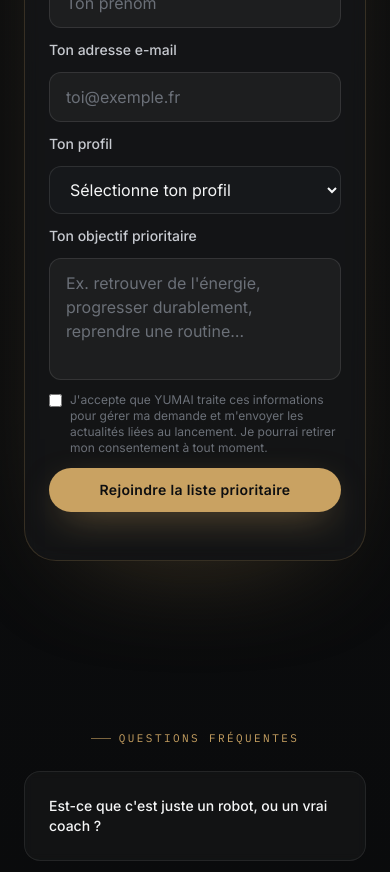
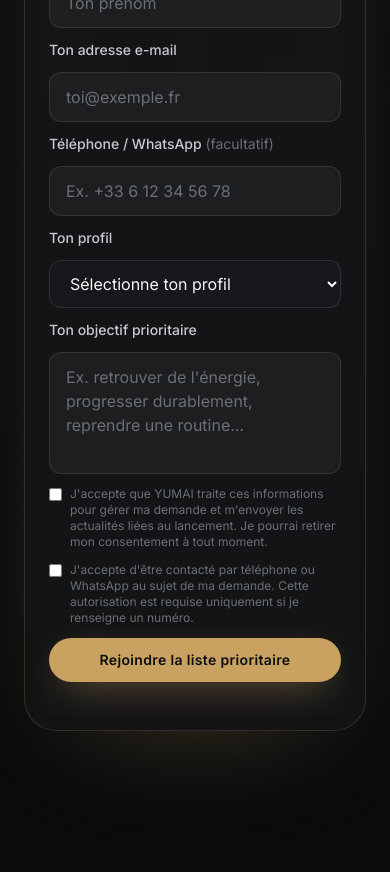
Before and after one commit to anthonydarmon213-ux/COAI, a Next.js app: page / in a window 390 px wide. Shown: the part 3660-4532 px from the top of the page. Built offline with nearby package versions, Linux system fonts and the light colour scheme.

Commit message:
Ajoute le contact téléphone et WhatsApp à la liste d’attente

```diff
--- a/src/app/api/liste-attente/route.ts
+++ b/src/app/api/liste-attente/route.ts
@@ -10,9 +10,18 @@ const PROFILE_VALUES = [
   "autre",
 ] as const;
 
-const bodySchema = z.object({
+const bodySchema = z
+  .object({
     firstName: z.string().trim().min(2, "Prénom trop court.").max(80, "Prénom trop long."),
     email: z.string().trim().email("Adresse e-mail invalide.").transform((email) => email.toLowerCase()),
+    phone: z
+      .string()
+      .trim()
+      .max(30, "Numéro de téléphone trop long.")
+      .refine(
+        (phone) => phone.length === 0 || /^[+\d][\d\s().-]{5,29}$/.test(phone),
+        "Numéro de téléphone invalide."
+      ),
     profile: z.enum(PROFILE_VALUES, {
       errorMap: () => ({ message: "Sélectionne ton profil." }),
     }),
@@ -20,8 +29,18 @@ const bodySchema = z.object({
     consentRgpd: z.literal(true, {
       errorMap: () => ({ message: "Le consentement est requis." }),
     }),
+    contactConsent: z.boolean(),
     website: z.string().max(0).optional(),
     elapsedMs: z.number().int().min(1500).max(86_400_000),
+  })
+  .superRefine((data, context) => {
+    if (data.phone.length > 0 && !data.contactConsent) {
+      context.addIssue({
+        code: z.ZodIssueCode.custom,
+        path: ["contactConsent"],
+        message: "Autorise le contact par téléphone ou WhatsApp pour renseigner un numéro.",
+      });
+    }
   });
 
 const RATE_LIMIT_WINDOW_MS = 15 * 60 * 1000;
@@ -106,9 +125,12 @@ export async function POST(request: Request) {
           id: crypto.randomUUID(),
           firstName: parsed.data.firstName,
           email: parsed.data.email,
+          phone: parsed.data.phone || null,
           profile: parsed.data.profile,
           objective: parsed.data.objective,
           consentAt: new Date().toISOString(),
+          contactConsentAt:
+            parsed.data.phone && parsed.data.contactConsent ? new Date().toISOString() : null,
         }),
       }
     );
--- a/src/components/marketing/founder-waitlist-form.tsx
+++ b/src/components/marketing/founder-waitlist-form.tsx
@@ -9,9 +9,11 @@ import { Textarea } from "@/components/ui/textarea";
 export function FounderWaitlistForm() {
   const [firstName, setFirstName] = useState("");
   const [email, setEmail] = useState("");
+  const [phone, setPhone] = useState("");
   const [profile, setProfile] = useState("");
   const [objective, setObjective] = useState("");
   const [consentRgpd, setConsentRgpd] = useState(false);
+  const [contactConsent, setContactConsent] = useState(false);
   const [startedAt] = useState(() => Date.now());
   const [status, setStatus] = useState<"idle" | "loading" | "success" | "error">("idle");
   const [message, setMessage] = useState("");
@@ -29,9 +31,11 @@ export function FounderWaitlistForm() {
         body: JSON.stringify({
           firstName,
           email,
+          phone,
           profile,
           objective,
           consentRgpd,
+          contactConsent,
           website: String(formData.get("website") ?? ""),
           elapsedMs: Date.now() - startedAt,
         }),
@@ -79,6 +83,20 @@ export function FounderWaitlistForm() {
         value={email}
         onChange={(event) => setEmail(event.target.value)}
         placeholder="toi@exemple.fr"
+      />
+      <label htmlFor="founder-phone" className="text-sm font-medium text-graphite-200">
+        Téléphone / WhatsApp <span className="font-normal text-graphite-400">(facultatif)</span>
+      </label>
+      <Input
+        id="founder-phone"
+        name="phone"
+        type="tel"
+        inputMode="tel"
+        autoComplete="tel"
+        maxLength={30}
+        value={phone}
+        onChange={(event) => setPhone(event.target.value)}
+        placeholder="Ex. +33 6 12 34 56 78"
       />
       <label htmlFor="founder-profile" className="text-sm font-medium text-graphite-200">
         Ton profil
@@ -136,6 +154,17 @@ export function FounderWaitlistForm() {
         m&apos;envoyer les actualités liées au lancement. Je pourrai retirer mon
         consentement à tout moment.
       </label>
+      <label className="flex items-start gap-2 text-xs text-graphite-400">
+        <input
+          type="checkbox"
+          required={phone.trim().length > 0}
+          checked={contactConsent}
+          onChange={(event) => setContactConsent(event.target.checked)}
+          className="mt-0.5"
+        />
+        J&apos;accepte d&apos;être contacté par téléphone ou WhatsApp au sujet de ma demande.
+        Cette autorisation est requise uniquement si je renseigne un numéro.
+      </label>
       <Button
         type="submit"
         disabled={status === "loading" || status === "success"}
```
Also changed, not shown: 2 other files (tests, documents, lock files or other folders). Lines whose indentation alone changed are shown as unchanged.
